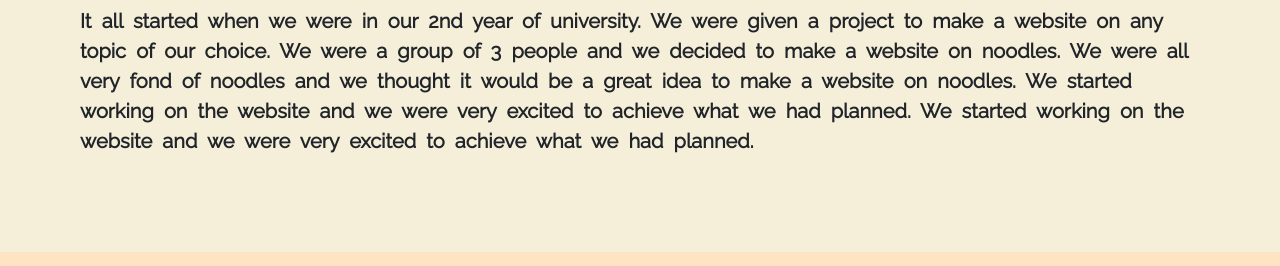
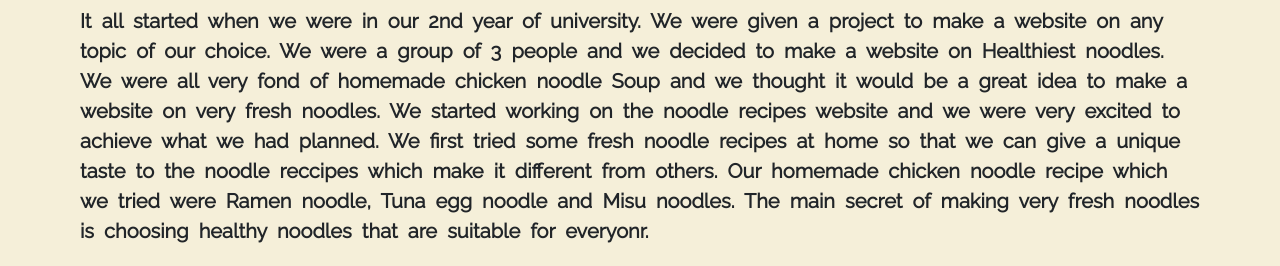
Before and after one commit to maisamali5/Noodle-Freaks, a plain HTML site: page about.html in a window 1280 px wide. Shown: the part 534-800 px from the top of the page. Drawn offline with nearby package versions, Linux system fonts and the light colour scheme.

Commit message:
Update about.html
seo para added

```diff
--- a/about.html
+++ b/about.html
@@ -79,8 +79,8 @@
     <tr style="background-color: rgb(245, 239, 217);">
         <td>
             <h1 style="text-align: center;"><b>How it all started??</b></h1>
-            <p id="txt">It all started when we were in our 2nd year of university. We were given a project to make a website on any topic of our choice. We were a group of 3 people and we decided to make a website on noodles.
-             We were all very fond of noodles and we thought it would be a great idea to make a website on noodles. We started working on the website and we  were  very excited to achieve what we had planned. We started working on the website and we  were  very excited to achieve what we had planned.</p>
+            <p id="txt">It all started when we were in our 2nd year of university. We were given a project to make a website on any topic of our choice. We were a group of 3 people and we decided to make a website on Healthiest noodles.
+             We were all very fond of homemade chicken noodle Soup and we thought it would be a great idea to make a website on very fresh noodles. We started working on the noodle recipes website and we  were  very excited to achieve what we had planned. We first tried some fresh noodle recipes at home so that we can give a unique taste to the noodle reccipes which make it different from others. Our homemade chicken noodle recipe which we tried were Ramen noodle, Tuna egg noodle and Misu noodles. The main secret of making very fresh noodles is choosing healthy noodles that are suitable for everyonr.</p>
         </td>
     </tr>
 </table>
```
